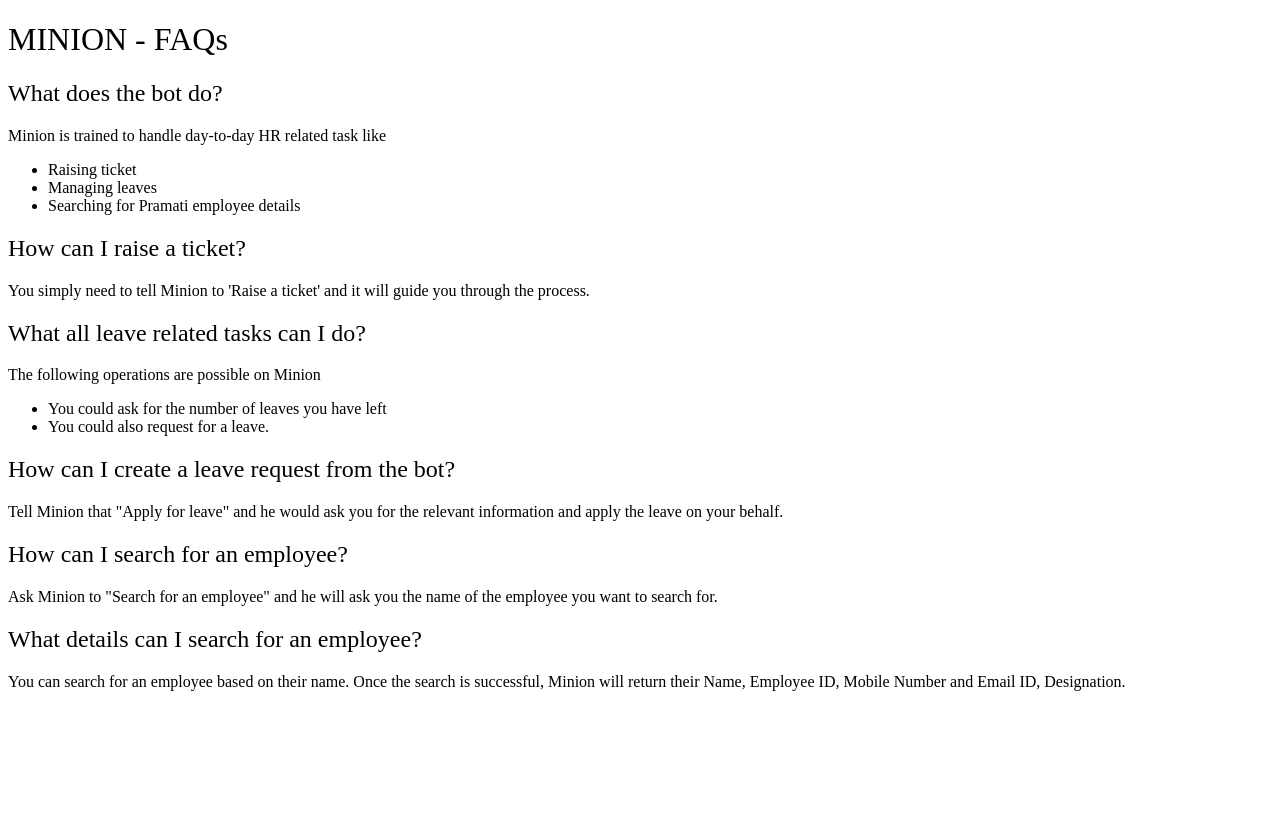
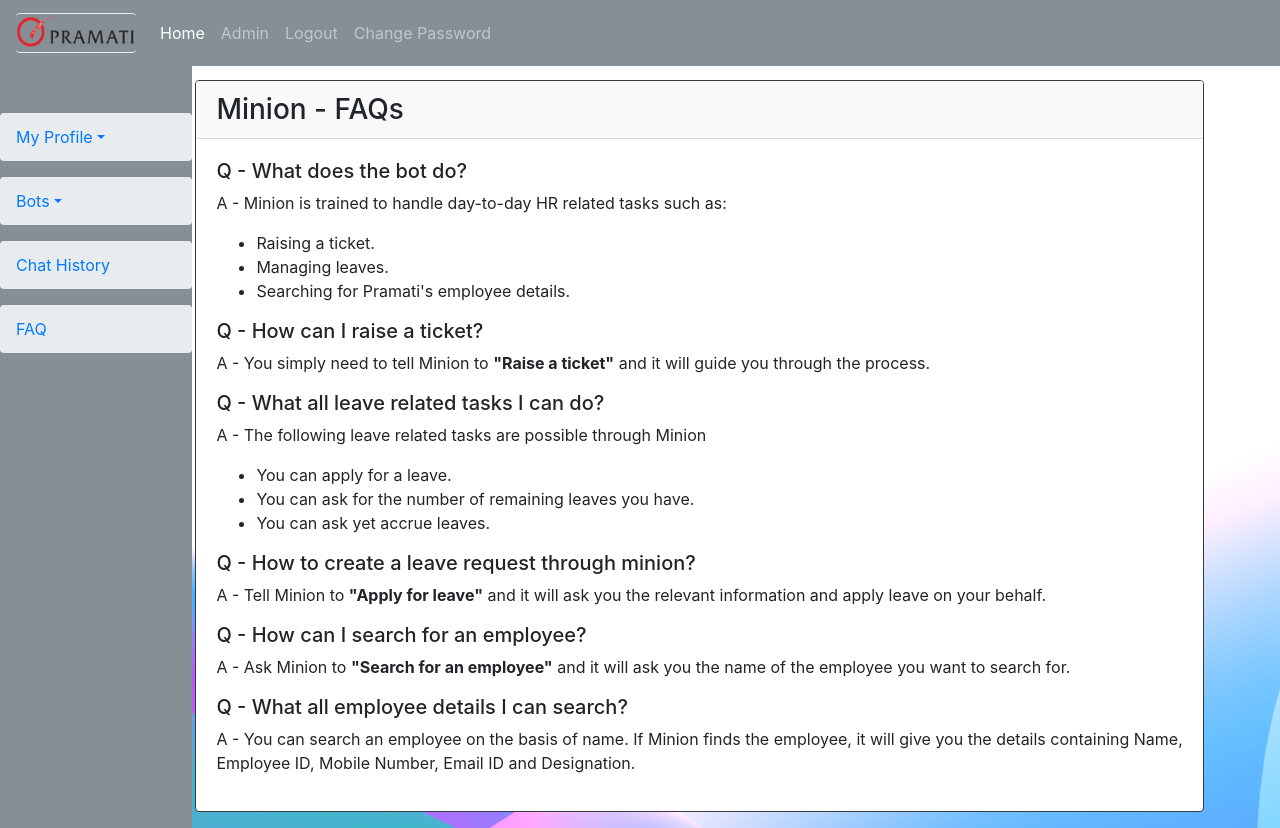
Before and after one commit to vermaarun/minion, a Django app: template hrbot/templates/faq.html in a window 1280 px wide. Before the commit the page ends 691 px from the top, so only its background shows below. Run offline with Django 3.2, Linux system fonts and the light colour scheme; the template is opened without the code that fills it, so the values that code supplies are empty; some libraries are stand-ins or nearby versions.

Commit message:
Update Faqs and navigation

```diff
--- a/hrbot/templates/faq.html
+++ b/hrbot/templates/faq.html
@@ -1,31 +1,52 @@
-<!DOCTYPE html>
-<html lang="en">
-<head>
-    <meta charset="UTF-8">
-    <title>Minion Frequently Asked Questions</title>
-</head>
-<body>
-<h1><span style="font-weight: 400;">MINION - FAQs</span></h1>
-<h2><span style="font-weight: 400;">What does the bot do?</span></h2>
-<p><span style="font-weight: 400;">Minion is trained to handle day-to-day HR related task like</span></p>
-<ul>
-<li style="font-weight: 400;"><span style="font-weight: 400;">Raising ticket</span></li>
-<li style="font-weight: 400;"><span style="font-weight: 400;">Managing leaves</span></li>
-<li style="font-weight: 400;"><span style="font-weight: 400;">Searching for Pramati employee details</span></li>
-</ul>
-<h2><span style="font-weight: 400;">How can I raise a ticket?</span></h2>
-<p><span style="font-weight: 400;">You simply need to tell Minion to 'Raise a ticket' and it will guide you through the process.</span></p>
-<h2><span style="font-weight: 400;">What all leave related tasks can I do?</span></h2>
-<p><span style="font-weight: 400;">The following operations are possible on Minion</span></p>
-<ul>
-<li style="font-weight: 400;"><span style="font-weight: 400;">You could ask for the number of leaves you have left</span></li>
-<li style="font-weight: 400;"><span style="font-weight: 400;">You could also request for a leave.</span></li>
-</ul>
-<h2><span style="font-weight: 400;">How can I create a leave request from the bot?</span></h2>
-<p><span style="font-weight: 400;">Tell Minion that "Apply for leave" and he would ask you for the relevant information and apply the leave on your behalf.</span></p>
-<h2><span style="font-weight: 400;">How can I search for an employee?</span></h2>
-<p><span style="font-weight: 400;">Ask Minion to "Search for an employee" and he will ask you the name of the employee you want to search for.</span></p>
-<h2><span style="font-weight: 400;">What details can I search for an employee?</span></h2>
-<p><span style="font-weight: 400;">You can search for an employee based on their name. Once the search is successful, Minion will return their Name, Employee ID, Mobile Number and Email ID, Designation.</span><br /><br /></p>
-</body>
-</html>
+{% extends "nav.html" %}
+{% load staticfiles %}
+
+{% block extrastyle %}
+    <link rel="stylesheet" href="{% static 'css/custom.css' %}"/>
+{% endblock %}
+
+{% block bot-content %}
+    <div class="row">
+        <div class="card border-dark mb-3">
+            <h3 class="card-header bg-light">Minion - FAQs</h3>
+            <div class="card-body">
+                <h5>Q - What does the bot do?</h5>
+                <p>
+                    A - Minion is trained to handle day-to-day HR related
+                    tasks such as:</p>
+                <ul>
+                    <li>Raising a ticket.</li>
+                    <li>Managing leaves.</li>
+                    <li>Searching for Pramati's employee details.</li>
+                </ul>
+                <h5>Q - How can I raise a ticket?</h5>
+                <p>A - You simply need to tell Minion to <strong>"Raise a
+                    ticket"</strong> and
+                    it will guide you through the process.
+                </p>
+                <h5>Q - What all leave related tasks I can do?</h5>
+                <p>A - The following leave related tasks are possible through
+                    Minion</p>
+                <ul>
+                    <li>You can apply for a leave.</li>
+                    <li>You can ask for the number of remaining leaves you have.</li>
+                    <li>You can ask yet accrue leaves.</li>
+                </ul>
+                <h5>Q - How to create a leave request through minion?</h5>
+                <p>A - Tell Minion to <strong>"Apply for leave"</strong> and it will
+                    ask you the relevant information and apply leave on
+                    your behalf.</p>
+                <h5>Q - How can I search for an employee?</h5>
+                <p>A - Ask Minion to <strong>"Search for an
+                    employee"</strong> and it will ask you the name of the
+                    employee you want to search for.</p>
+                <h5>Q - What all employee details I can search?</h5>
+                <p>A - You can search an employee on the basis of name. If
+                    Minion finds the employee, it will give you the details
+                    containing Name, <br/>Employee ID, Mobile Number, Email ID
+                    and Designation.</p>
+            </div>
+        </div>
+    </div>
+
+{% endblock %}
--- a/hrbot/templates/nav.html
+++ b/hrbot/templates/nav.html
@@ -1,31 +1,6 @@
 {% extends "base.html" %}
 {% load staticfiles %}
 
-<!--<nav class="navbar navbar-dark bg-inverse navbar-full bg-primary  ">-->
-
-  <!--<a class="navbar-brand" href="{% url 'main' %}">-->
-    <!--<img src="{% static 'img/pramati.png' %}" width="80" height="50" class="d-inline-block align-top" alt="ChatterBot">-->
-    <!--HR Bot-->
-  <!--</a>-->
-
-  <!--<ul class="nav navbar-nav">-->
-    <!--<li class="nav-item">-->
-      <!--<a class="nav-link" href="http://chatterbot.readthedocs.io/en/stable/">Documentation</a>-->
-    <!--</li>-->
-    <!--<li class="nav-item">-->
-      <!--<a class="nav-link" href="https://github.com/gunthercox/ChatterBot">GitHub</a>-->
-    <!--</li>-->
-  <!--</ul>-->
-
-  <!--<ul class="nav navbar-nav float-xs-right">-->
-    <!--<li class="nav-item">-->
-      <!--<a class="nav-link" href="{% url 'chatterbot:chatterbot' %}">API</a>-->
-    <!--</li>-->
-    <!--<li class="nav-item">-->
-      <!--<a class="nav-link" href="{% url 'admin:index' %}">Admin</a>-->
-    <!--</li>-->
-  <!--</ul>-->
-<!--</nav>-->
 {% block navbar %}
 <nav class="navbar fixed-top navbar-expand-lg navbar-dark bg-secondary"
      style="background:rgba(0,0,0,.15)">
@@ -73,19 +48,6 @@
                 </li>
             </ol>
         </nav>
-        <!--<div class="dropdown pt-3 mt-5 ml-3">-->
-            <!--<button class="btn btn-primary dropdown-toggle" type="button"-->
-                    <!--id="dropdownMenuButton" data-toggle="dropdown"-->
-                    <!--aria-haspopup="true" aria-expanded="false">-->
-                <!--Dropdown button-->
-            <!--</button>-->
-            <!--<div class="dropdown-menu" aria-labelledby="dropdownMenuButton">-->
-                <!--<a class="dropdown-item" href="#">Action</a>-->
-                <!--<a class="dropdown-item" href="#">Another action</a>-->
-                <!--<a class="dropdown-item" href="#">Something else here</a>-->
-            <!--</div>-->
-        <!--</div>-->
-        <!--<br/>-->
 
         <nav aria-label="breadcrumb" role="navigation">
             <ol class="breadcrumb">
@@ -95,7 +57,7 @@
                        aria-expanded="false" id="menu-side">Bots</a>
                     <div class="dropdown-menu no-transition"
                          aria-labelledby="menu-side">
-                        <a class="dropdown-item" href="#">HR Bot</a>
+                        <a class="dropdown-item" href="{% url 'main' %}">Minion</a>
                         <a class="dropdown-item" href="#">Snack Bot</a>
                         <a class="dropdown-item" href="#">Meeting Bot</a>
                         <a class="dropdown-item" href="#">Event Bot</a>
@@ -104,11 +66,6 @@
             </ol>
         </nav>
 
-        <!--<nav aria-label="breadcrumb" role="navigation">-->
-            <!--<ol class="breadcrumb">-->
-                <!--<li class="breadcrumb-item"><a href="#">Bots</a></li>-->
-            <!--</ol>-->
-        <!--</nav>-->
         <nav aria-label="breadcrumb" role="navigation">
             <ol class="breadcrumb">
                 <li class="breadcrumb-item"><a href="#">Chat History</a></li>
```
